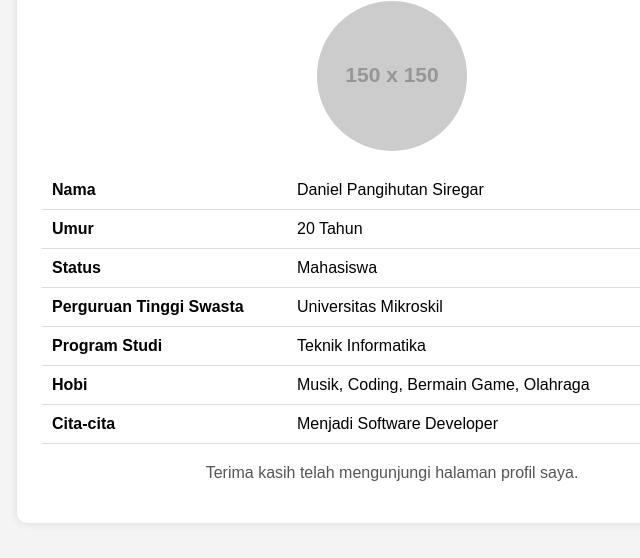
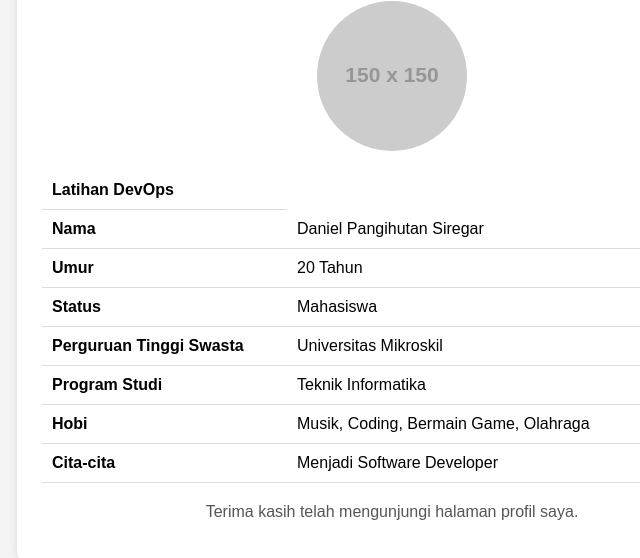
Before and after one commit to auzen1/.github, a plain HTML site: page workflows/index.html in a window 1280 px wide. Shown: the part 134-692 px from the top of the page, without its empty margins (248-888 px from the left). Drawn offline with Linux system fonts and the light colour scheme; placeholder pictures from the web are drawn by us.

Commit message:
Update index.html

```diff
--- a/workflows/index.html
+++ b/workflows/index.html
@@ -64,6 +64,9 @@
 
     <table>
         <tr>
+            <td>Latihan DevOps</td>
+        </tr>
+        <tr>
             <td>Nama</td>
             <td>Daniel Pangihutan Siregar</td>
         </tr>
```
